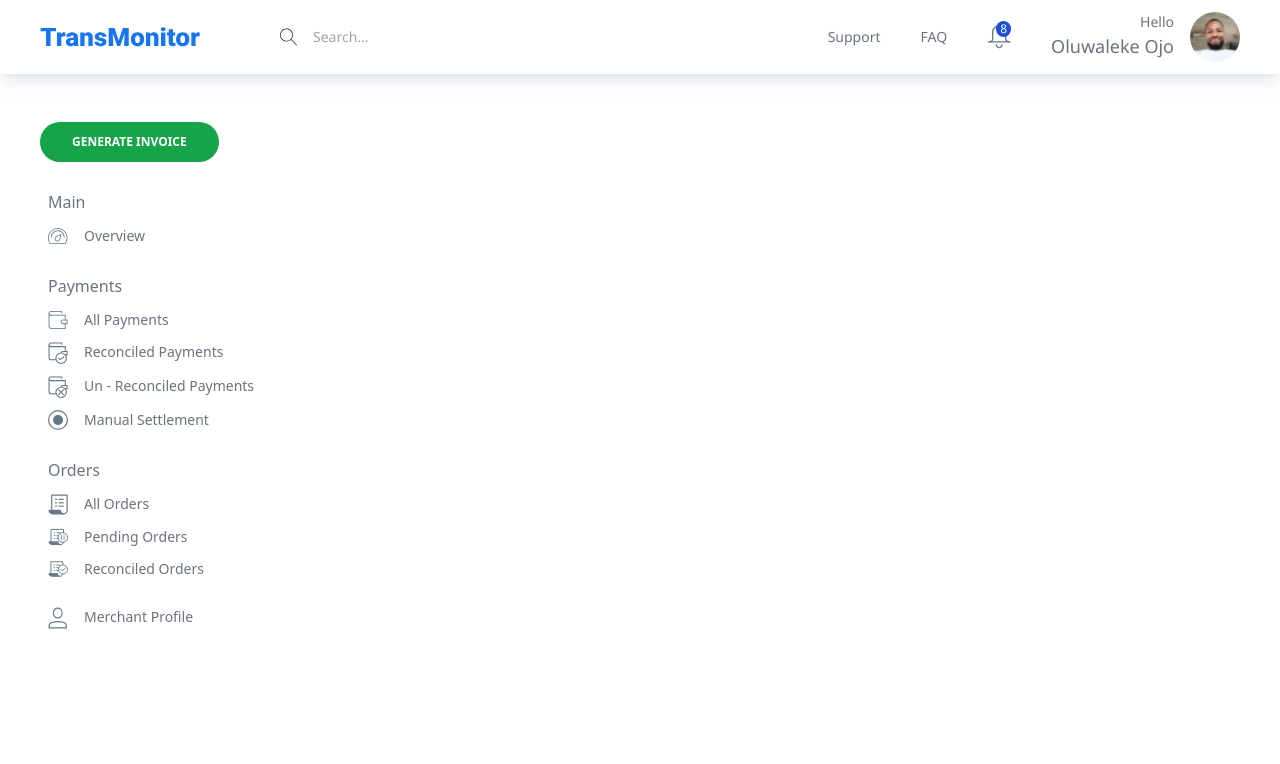
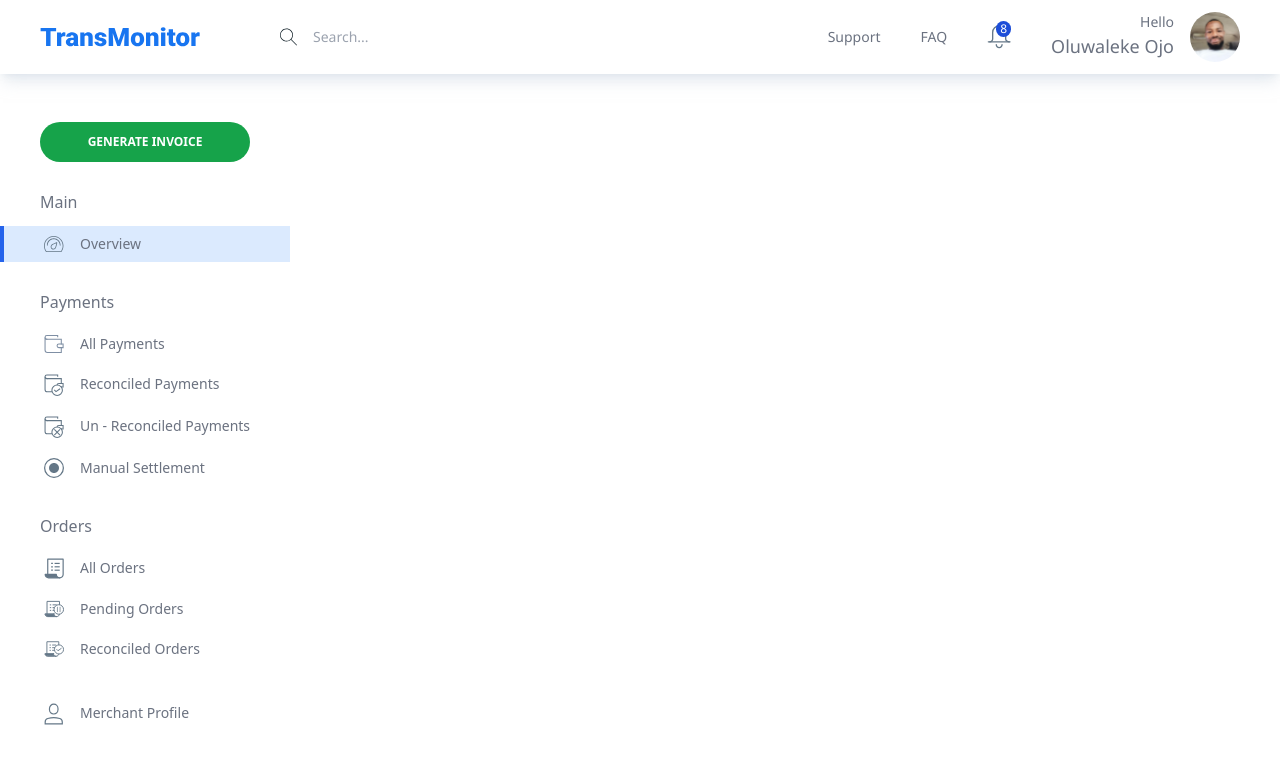
Before and after one commit to 8writes/craaft, a Next.js app: page / in a window 1280 px wide. Shown: the top 764 px of the page. Built offline with nearby package versions, Linux system fonts and the light colour scheme.

Commit message:
adjusted vertical nav active link

```diff
--- a/src/layout/UserLayout.jsx
+++ b/src/layout/UserLayout.jsx
@@ -1,4 +1,5 @@
 /** @format */
+'use client'
 
 import HorizontalNav from '@/navigation/horizontal'
 import VerticalNav from '@/navigation/vertical'
--- a/src/navigation/vertical/index.jsx
+++ b/src/navigation/vertical/index.jsx
@@ -21,7 +21,7 @@ const VerticalNav = () => {
     {
       title: 'Overview',
       icon: x33,
-      path: '#',
+      path: '/',
     },
     {
       sectionTitle: 'Payments',
@@ -72,23 +72,30 @@ const VerticalNav = () => {
   ]
 
   return (
-    <section className='bg-white lg:grid py-12 px-10 text-gray-500 hidden'>
-      <div>
-        <button className='bg-green-600 px-8 py-3 cursor-pointer rounded-full text-xs font-semibold uppercase text-white'>
+    <section className='bg-white lg:grid py-12  text-gray-500 hidden'>
+      <>
+        <button className='bg-green-600 px-8 mx-10 py-3 cursor-pointer rounded-full text-xs font-semibold uppercase text-white'>
           Generate Invoice
         </button>
-      </div>
-      <nav className='px-2'>
+      </>
+      <nav>
         {navigationItems.map((item, index) => (
           <div key={index}>
             {item.sectionTitle ? (
-              <div className='section-title mt-7 mb-3'>{item.sectionTitle}</div>
+              <div className='section-title px-10 mt-7 mb-3'>
+                {item.sectionTitle}
+              </div>
             ) : (
               <Link href={item.path}>
                 <div
-                  className={`nav-item text-sm flex gap-4 my-3 ${
-                    index === navigationItems.length - 1 ? 'mt-7' : ''
-                  }`}>
+                  className={`nav-item text-sm px-10 py-2 flex gap-4 my-1
+                    ${
+                      item.path === '/'
+                        ? 'bg-blue-100 border-l-4 border-blue-600'
+                        : 'border-l-4 border-transparent'
+                    }
+                    ${index === navigationItems.length - 1 ? 'mt-7' : ''}
+                  `}>
                   <Image src={item.icon} alt='' width={20} height={20} />
                   <span>{item.title}</span>
                 </div>
```
